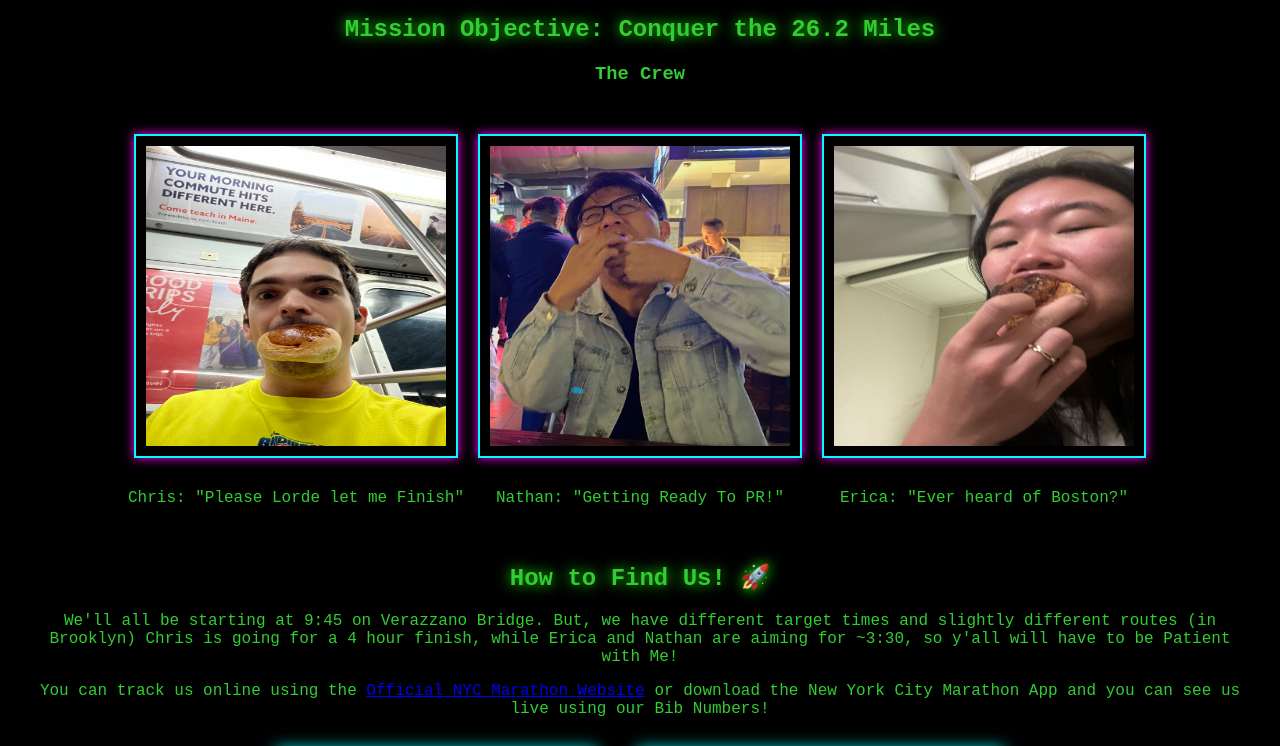
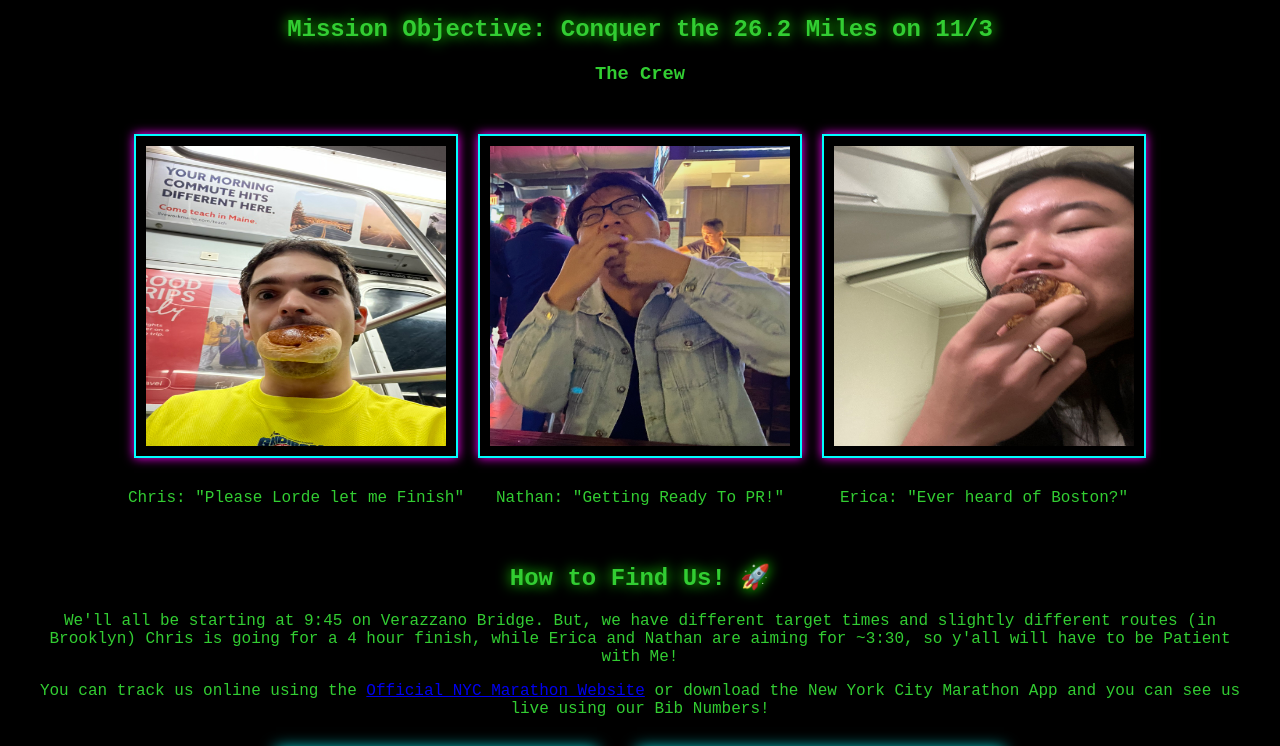
Before and after one commit to cscherban/me, a plain HTML site: page marathon.html in a window 1280 px wide. Shown: the part 134-880 px from the top of the page. Drawn offline with Linux system fonts and the light colour scheme.

Commit message:
add date

```diff
--- a/marathon.html
+++ b/marathon.html
@@ -96,7 +96,7 @@
 <body>
 
     <h1 class="neon-text">🚀 AQTC Takes The Marathon 🚀</h1>
-    <h2>Mission Objective: Conquer the 26.2 Miles</h2>
+    <h2>Mission Objective: Conquer the 26.2 Miles on 11/3</h2>
 
     <div>
         <h3>The Crew</h3>
```
